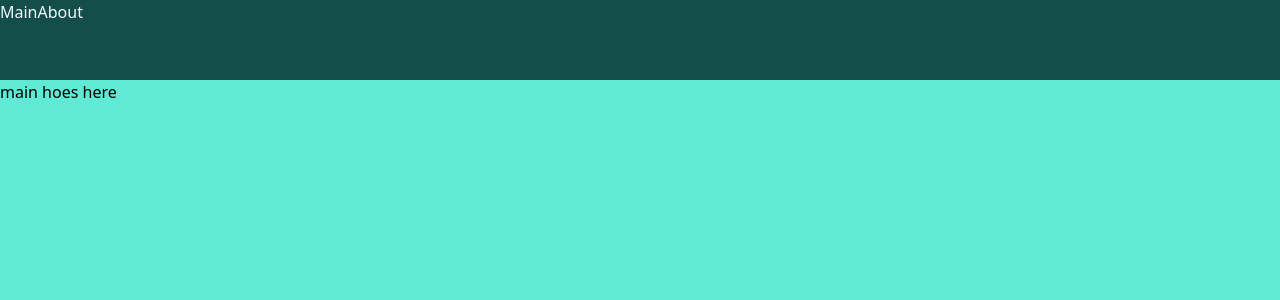
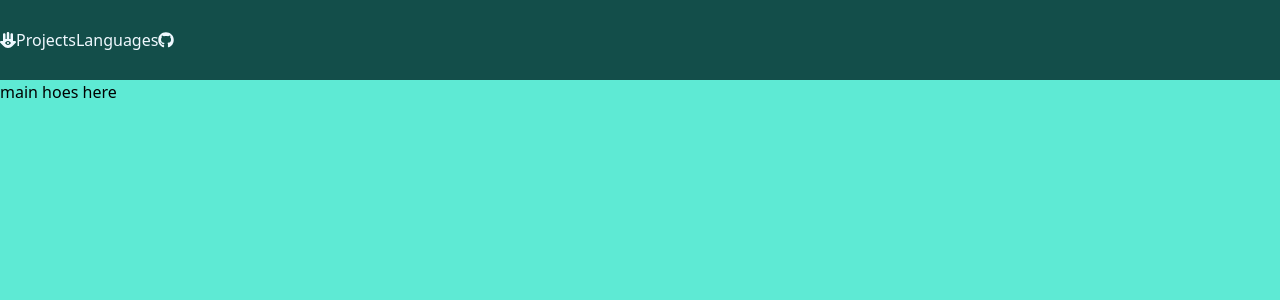
Before and after one commit to Utelagazkodas/ReactTest, a React (Vite) app: page / in a window 1280 px wide. Shown: the top 300 px of the page. Built offline with nearby package versions, Linux system fonts and the light colour scheme.

Commit message:
maybe windows will work

```diff
--- a/index.html
+++ b/index.html
@@ -2,12 +2,12 @@
 <html lang="en">
   <head>
     <meta charset="UTF-8" />
-    <link rel="icon" type="image/svg+xml" href="/favicon.ico" />
+    <link rel="icon" type="image/svg+xml" href="https://avatars.githubusercontent.com/u/127396354"/>
     <meta name="viewport" content="width=device-width, initial-scale=1.0" />
-    <title>CANT</title>
+    <title>Utelagazkodas</title>
   </head>
   <body>
-    <div id="root"></div>
+    <div id="root" ></div>
     <script type="module" src="/src/main.tsx"></script>
   </body>
 </html>
--- a/package.json
+++ b/package.json
@@ -10,9 +10,11 @@
     "preview": "vite preview"
   },
   "dependencies": {
+    "@types/react-icons": "^3.0.0",
     "@types/react-router-dom": "^5.3.3",
     "react": "^18.2.0",
     "react-dom": "^18.2.0",
+    "react-icons": "^5.0.1",
     "react-router-dom": "^6.22.3"
   },
   "devDependencies": {
--- a/src/TopBar.tsx
+++ b/src/TopBar.tsx
@@ -1,8 +1,13 @@
+import { FaGithub, FaHamsa } from "react-icons/fa";
+
 function TopBar(){
     return (
-        <div className="block bg-teal-900 text-sky-50 h-20">
-            <a href="/#">Main</a>
-            <a href="/#about">About</a>
+        <div className="bg-teal-900 text-sky-50 h-20 flex items-center">
+
+            <a href="/#" className=""><FaHamsa /></a>
+            <a href="/#projects">Projects</a>
+            <a href="/#languages">Languages</a>
+            <a href="https://github.com/Utelagazkodas"><FaGithub/></a>
         </div>
     )
 }
--- a/src/about.tsx
+++ /dev/null
@@ -1,9 +0,0 @@
-import TopBar from "./TopBar"
-
-
-export function About(){
-    return <body className="bg-teal-300 min-h-screen">
-    <TopBar />
-    about me and shit
-    </body>
-}
```
Also changed, not shown: src/main.tsx (+5 -3 lines), 1 other file (tests, documents, lock files or other folders).
